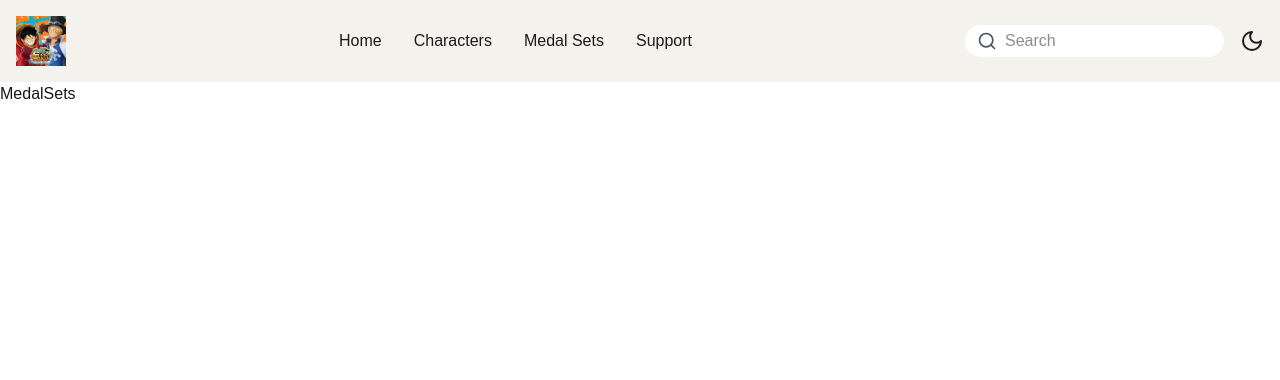
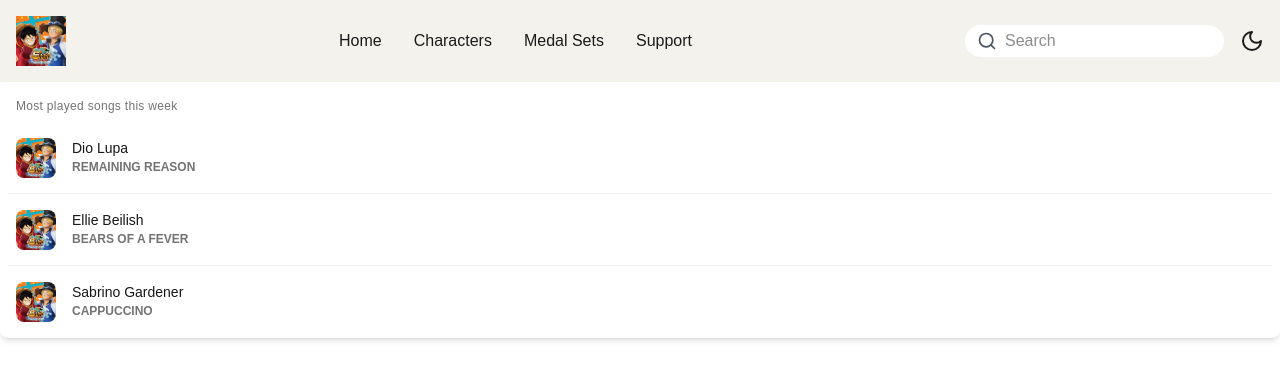
Before and after one commit to A-Moiz/opbr-companion-web-2, a Next.js app: page /medal-sets in a window 1280 px wide. Shown: the top 380 px of the page. Built offline with nearby package versions, Linux system fonts and the light colour scheme.

Commit message:
Created medal set card component and added to medal sets page

```diff
--- a/src/app/medal-sets/page.tsx
+++ b/src/app/medal-sets/page.tsx
@@ -1,5 +1,11 @@
+import MedalSetCard from '@/components/MedalSetCard';
+
 const MedalSets = () => {
-  return <div>MedalSets</div>;
+  return (
+    <div>
+      <MedalSetCard />
+    </div>
+  );
 };
 
 export default MedalSets;
--- /dev/null
+++ b/src/components/MedalSetCard.tsx
@@ -0,0 +1,44 @@
+import Image from 'next/image';
+import Logo from '../../public/images/logo.png';
+
+const MedalSetCard = () => {
+  return (
+    <div>
+      <ul className="list bg-base-100 rounded-box shadow-md">
+        <li className="p-4 pb-2 text-xs opacity-60 tracking-wide">Most played songs this week</li>
+
+        <li className="list-row">
+          <div>
+            <Image className="size-10 rounded-box" src={Logo} alt="image 1" width={100} height={100} />
+          </div>
+          <div>
+            <div>Dio Lupa</div>
+            <div className="text-xs uppercase font-semibold opacity-60">Remaining Reason</div>
+          </div>
+        </li>
+
+        <li className="list-row">
+          <div>
+            <Image className="size-10 rounded-box" src={Logo} alt="image 2" width={100} height={100} />
+          </div>
+          <div>
+            <div>Ellie Beilish</div>
+            <div className="text-xs uppercase font-semibold opacity-60">Bears of a fever</div>
+          </div>
+        </li>
+
+        <li className="list-row">
+          <div>
+            <Image className="size-10 rounded-box" src={Logo} alt="image 3" width={100} height={100} />
+          </div>
+          <div>
+            <div>Sabrino Gardener</div>
+            <div className="text-xs uppercase font-semibold opacity-60">Cappuccino</div>
+          </div>
+        </li>
+      </ul>
+    </div>
+  );
+};
+
+export default MedalSetCard;
```
